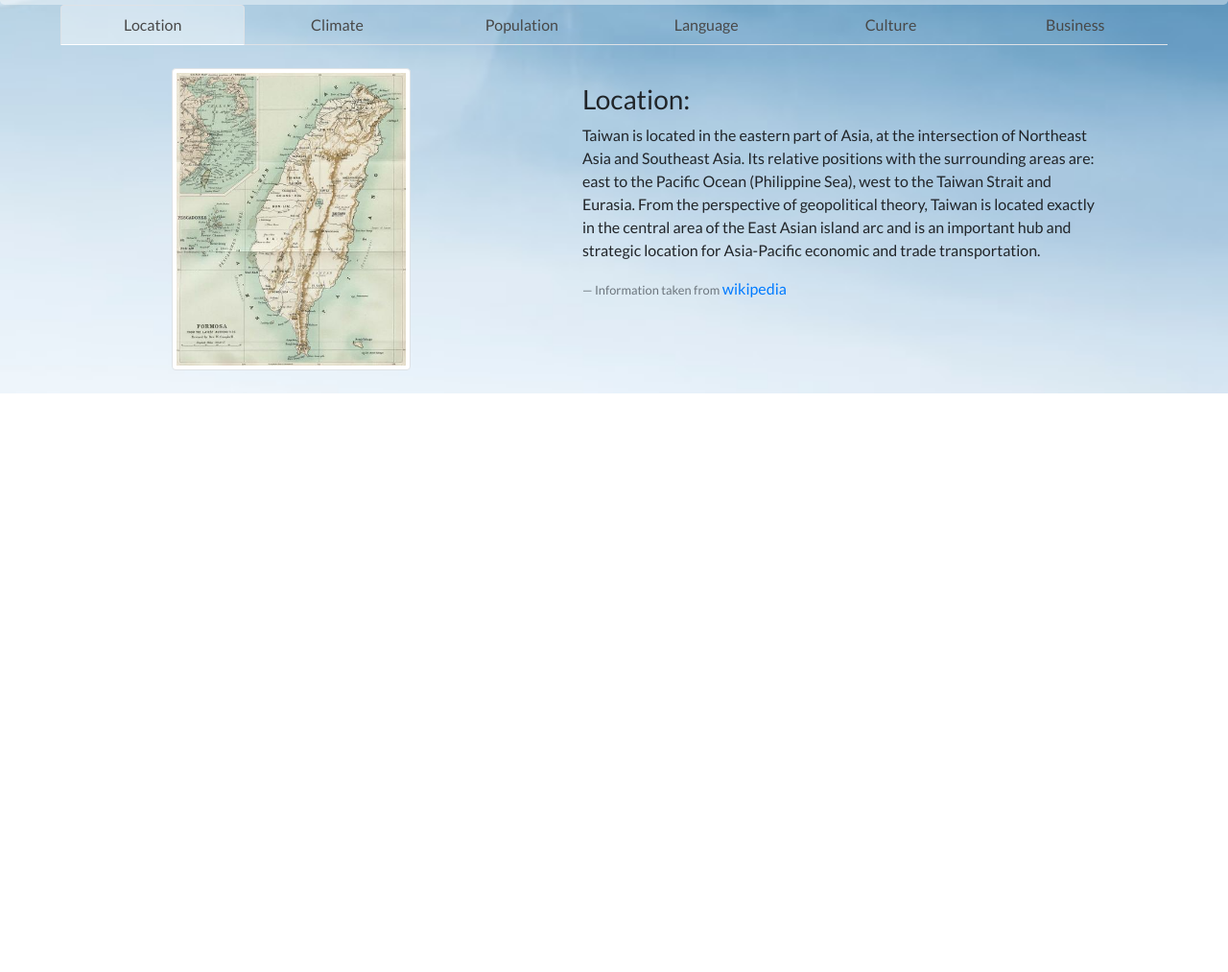
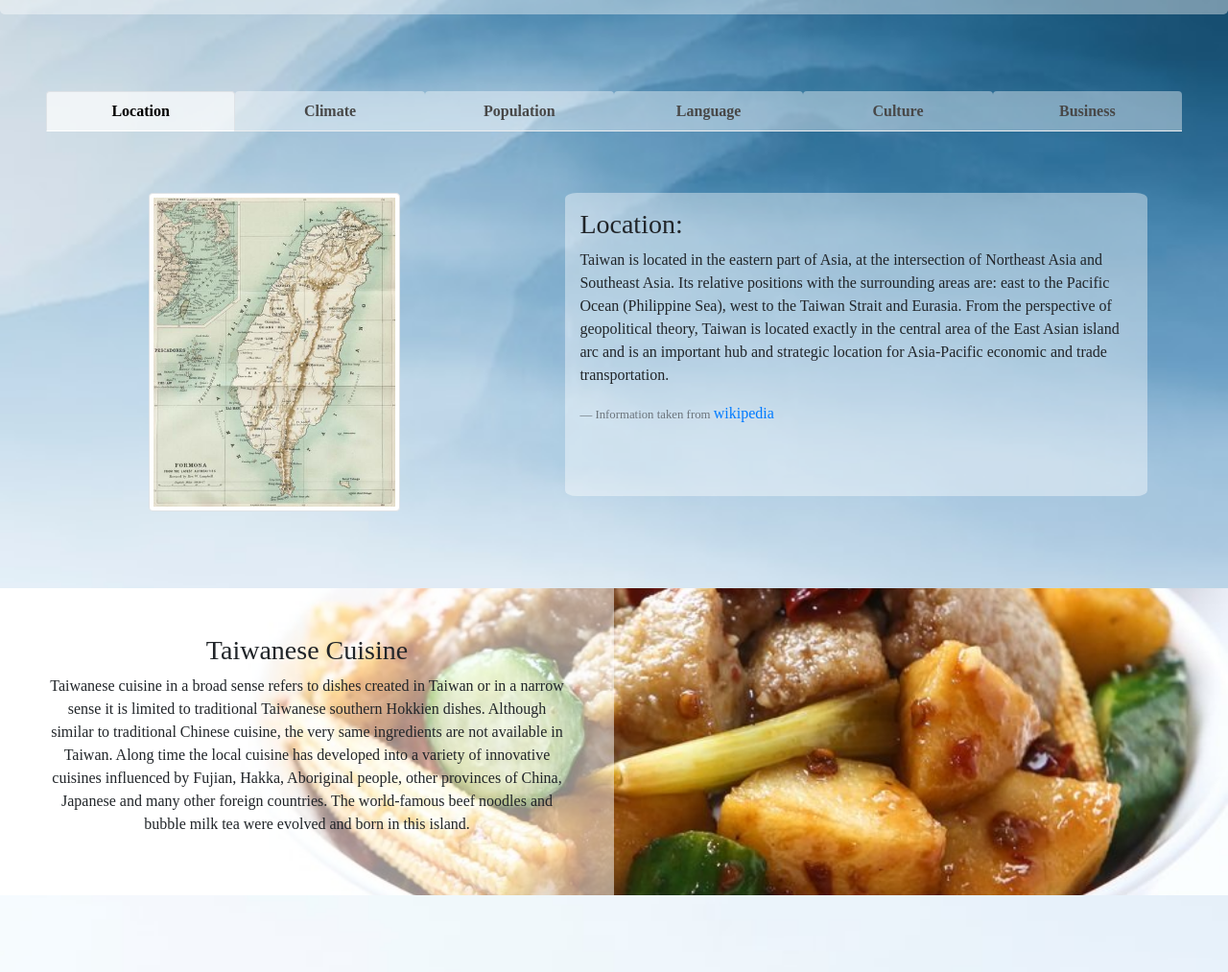
Before and after one commit to Code-Institute-Submissions/lilychuang78-milestone2-1, a plain HTML site: page index.html in a window 1280 px wide. Shown: the part 865-1878 px from the top of the page at 96% size. Before the commit the page ends 1275 px from the top, so only its background shows below. Drawn offline with nearby package versions, Linux system fonts and the light colour scheme; some packages are replaced by stand-ins of ours; a script that the page names is missing; a web font is replaced by a local one.

Commit message:
add cuisine section header and content

```diff
--- a/assets/css/style.css
+++ b/assets/css/style.css
@@ -1,6 +1,6 @@
 /*---GENERAL---*/
 * {
-	font-family: 'Lato', sans-serif;
+	font-family: 'Castoro', serif;
 	font-size: 16px;
 }
 
@@ -10,17 +10,28 @@ body{
     background-repeat: no-repeat;
     background-position: center;
     background-size: cover;
+    background-attachment: fixed;
+}
+
+.container-fluid{
+    padding-left: 0;
+    padding-right: 0;
 }
 
 
 /*---NAVBAR---*/
-.navbar-bg{
-    background-color: rgba(255, 255, 255, 0.562);
+.navbar{
+    height: 3rem;
+    background-color: rgba(255, 255, 255, 0.6);
 }
 
-.navbar{
-    height: 3rem;
+.collapse.show{
+    background-color: rgba(255, 255, 255, 0.6);
+    text-align: center;
+    border-radius: 2%;
 }
+
+
 .nav-text {
     color: #484848;
 }
@@ -32,7 +43,7 @@ background-image: url('https://mdbootstrap.com/img/svg/hamburger5.svg?color=4848
 /*---SLIDESHOW---*/
 #slideshow {
   position: relative;
-  height: 30rem;
+  height: 20rem;
 }
 
 .img-case {
@@ -53,8 +64,8 @@ background-image: url('https://mdbootstrap.com/img/svg/hamburger5.svg?color=4848
 
 /*---EXPLORE INTRO---*/
 .explore-container{
-    padding-left: 0;
-    padding-right: 0;
+    margin-top: 10rem;
+    margin-bottom: 5rem;
 }
 
 .jumbotron{
@@ -62,7 +73,7 @@ background-image: url('https://mdbootstrap.com/img/svg/hamburger5.svg?color=4848
     text-align: center;
 }
 
-.jumbotron h2{
+.jumbotron h1{
     color: #484848;
     text-shadow: 2px 2px rgb(148, 145, 145);
 }
@@ -72,13 +83,53 @@ background-image: url('https://mdbootstrap.com/img/svg/hamburger5.svg?color=4848
     color: #484848;
 }
 .nav-tabs .nav-item.show .nav-link, .nav-tabs .nav-link.active {
-    color: #484848;
+    color: black;
+    background-color:rgba(255, 255, 255, 0.7);
+}
+
+.tab a{
     background-color:rgba(255, 255, 255, 0.4);
 }
 
+.tab-text{
+    background-color:rgba(255, 255, 255, 0.4);
+    padding-top: 1rem;
+    padding-bottom: 1rem;
+    border-radius: 2%;
+}
 .location-img{
     width: 70%;
 }
 .language-img {
     width: 60%;
 }
+
+/*---CUISINE---*/
+.cuisine-container{
+    margin-top: 5rem;
+    margin-bottom: 5rem;
+}
+
+.header {
+    width: 100%;
+    height: 20rem;
+    position:relative;
+    margin: 0;
+    /*---credit: image is from https://pixy.org/58283/---*/
+    background-image: url('../images/food-header.jpg');
+    background-size: cover;
+    background-position: center;
+    background-repeat: no-repeat;
+}
+
+.article{
+    width: 50%;
+    height: 100%;
+    position: absolute;
+    padding: 3rem;
+    background: rgba(255, 255, 255, 0.5);
+}
+
+#cuisine h3{
+    color: #black;
+}
--- a/index.html
+++ b/index.html
@@ -10,7 +10,8 @@
 	<script src="https://maxcdn.bootstrapcdn.com/bootstrap/4.0.0/js/bootstrap.min.js"
 		integrity="sha384-JZR6Spejh4U02d8jOt6vLEHfe/JQGiRRSQQxSfFWpi1MquVdAyjUar5+76PVCmYl" crossorigin="anonymous">
 	</script>
-	<link href="https://fonts.googleapis.com/css2?family=Lato&display=swap" rel="stylesheet">
+	<link rel="preconnect" href="https://fonts.gstatic.com">
+	<link href="https://fonts.googleapis.com/css2?family=Castoro&display=swap" rel="stylesheet">
 	<link rel="stylesheet" href="assets/css/style.css" type="text/css" />
 	<title>Discover Taiwan</title>
 </head>
@@ -24,14 +25,17 @@
          </button>
 		<div class="collapse navbar-collapse" id="navbarNav">
 			<ul class="navbar-nav">
-				<li class="nav-item active">
-					<a class="nav-link nav-text" href="#top">Home</a>
+				<li class="nav-item">
+					<a class="nav-link nav-text" href="#info">Info</a>
 				</li>
 				<li class="nav-item">
-					<a class="nav-link nav-text" href="#info">Explore</a>
+					<a class="nav-link nav-text" href="#attraction">Attraction</a>
 				</li>
 				<li class="nav-item">
-					<a class="nav-link nav-text" href="#">Contact</a>
+					<a class="nav-link nav-text" href="#cuisine">Cuisine</a>
+				</li>
+				<li class="nav-item">
+					<a class="nav-link nav-text" href="#contact">Contact</a>
 				</li>
 			</ul>
 		</div>
@@ -60,12 +64,11 @@
 						</div>
 	</section>
 	<!--SLIDESHOW ENDS HERE-->
-
 	<!--EXPLORE INTRO STARTS HERE-->
 	<div id="info"></div>
 	<section class="container-fluid explore-container">
 		<div class="jumbotron mb-0">
-			<h2 class="mb-3 mt-3">Discover#Taiwan</h2>
+			<h1 class="mb-3 mt-3">Discover#Taiwan</h1>
 			<p class="mx-5 mt-4">
 				This website is dedicated to introducing Taiwan to everyone.<br>
                Taiwan is a country rich with its diverse cultures and friendly people.<br>
@@ -76,27 +79,26 @@
 		</div>
 	</section>
 	<!--EXPLORE INTRO ENDS HERE-->
-
 	<!--EXPLORE TAB STRATS HERE-->
 	<section class="container-fluid">
-		<ul class="nav nav-tabs nav-justified mx-5">
+		<ul class="nav nav-tabs nav-justified mx-5 mb-5">
 			<li class="nav-item tab">
-				<a href="#location" class="nav-link active" data-toggle="tab">Location</a>
+				<a href="#location" class="nav-link active" data-toggle="tab"><strong>Location</strong></a>
 			</li>
 			<li class="nav-item tab">
-				<a href="#climate" class="nav-link" data-toggle="tab">Climate</a>
+				<a href="#climate" class="nav-link" data-toggle="tab"><strong>Climate</strong></a>
 			</li>
 			<li class="nav-item tab">
-				<a href="#population" class="nav-link" data-toggle="tab">Population</a>
+				<a href="#population" class="nav-link" data-toggle="tab"><strong>Population</strong></a>
 			</li>
 			<li class="nav-item tab">
-				<a href="#language" class="nav-link" data-toggle="tab">Language</a>
+				<a href="#language" class="nav-link" data-toggle="tab"><strong>Language</strong></a>
 			</li>
 			<li class="nav-item tab">
-				<a href="#culture" class="nav-link" data-toggle="tab">Culture</a>
+				<a href="#culture" class="nav-link" data-toggle="tab"><strong>Culture</strong></a>
 			</li>
 			<li class="nav-item tab">
-				<a href="#business" class="nav-link" data-toggle="tab">Business</a>
+				<a href="#business" class="nav-link" data-toggle="tab"><strong>Business</strong></a>
 			</li>
 		</ul>
 		<div class="tab-content mx-5">
@@ -106,10 +108,9 @@
 					<div class="row my-4">
 						<div class="col-md-4 mx-auto my-auto">
 							<!--credit: image is from https://snappygoat.com/s/?q=bestof%3A1655+Map+of+Formosa+%28Taiwan%29+and+Surrounding+Countries+by+Italian+Missionary+%E7%BE%A9%E5%A4%A7%E5%88%A9%E4%BA%BA%E6%89%80%E7%B9%AA%E7%A6%8F%E7%88%BE%E6%91%A9%E6%B2%99%E8%87%BA%E7%81%A3%E8%88%87%E5%91%A8%E9%82%8A%E5%9C%8B%E5%AE%B6.jpg+zh-tw+%E7%BE%A9%E5%A4%A7%E5%88%A9%E8+%B6%E7%A9%8C%E6#cda9bc9172b0b4d398a1c6b8f208b6f67670e7e7,0,168.-->
-							<img src='assets/images/formosa.jpg' class="img-fluid img-thumbnail mx-auto d-block location-img"
-                           alt="countries in East Asia map" />
+							<img src='assets/images/formosa.jpg' class="img-fluid img-thumbnail mx-auto d-block mt-3 location-img" alt="countries in East Asia map" />
                      </div>
-							<div class="col-md-6 mx-auto my-3">
+							<div class="col-md-6 mx-auto my-3 tab-text">
 								<h3>Location:</h3>
 								<!--credit: information taken from https://zh.wikipedia.org/wiki/%E5%8F%B0%E7%81%A3%E5%9C%B0%E7%90%86#%E5%9C%B0%E7%90%86%E4%BD%8D%E7%BD%AE-->
 								<p class="mx-auto">Taiwan is located in the eastern part of Asia, at the intersection of
@@ -128,7 +129,6 @@
 					</div>
 				</div>
 				<!--LOCATION TAB ENDS HERE-->
-
 				<!--CLIMATE TAB STARTS HERE-->
 				<div class="tab-pane fade" id="climate">
 					<div class="container-fluid">
@@ -138,7 +138,7 @@
 								<img src='assets/images/taiwan-south-ride.jpg' class="img-fluid img-thumbnail mx-auto d-block"
                            alt="typical tropical view in Taiwan" />
                      </div>
-								<div class="col-md-6 mx-auto my-3">
+								<div class="col-md-6 mx-auto my-3 tab-text">
 									<h3>Climate:</h3>
 									<!--credit: information taken from https://zh.wikipedia.org/wiki/%E8%87%BA%E7%81%A3%E6%B0%A3%E5%80%99-->
 									<p class="mx-auto">The climate of Taiwan Island has a subtropical monsoon climate to
@@ -158,17 +158,15 @@
 						</div>
 					</div>
 					<!--CLIMATE TAB ENDS HERE-->
-
 					<!--POPULATION TAB STARTS HERE-->
 					<div class="tab-pane fade" id="population">
 						<div class="container-fluid">
 							<div class="row my-4">
 								<div class="col-md-4 mx-auto my-auto">
 									<!--credit: image is from https://en.wikipedia.org/wiki/Demographics_of_Taiwan#:~:text=The%20population%20of%20Taiwan%2C%20officially,651%20inhabitants%20per%20square%20kilometer.-->
-									<img src='assets/images/Taiwan_population_density_map.png' class="img-fluid img-thumbnail mx-auto d-block"
-                           alt="population density map of Taiwan" />
+									<img src='assets/images/Taiwan_population_density_map.png' class="img-fluid img-thumbnail mx-auto d-block" alt="population density map of Taiwan" />
                      </div>
-									<div class="col-md-6 mx-auto my-3">
+									<div class="col-md-6 mx-auto my-3 tab-text">
 										<h3>Population:</h3>
 										<!--credit: information taken from https://en.wikipedia.org/wiki/Demographics_of_Taiwan#:~:text=The%20population%20of%20Taiwan%2C%20officially,651%20inhabitants%20per%20square%20kilometer.-->
 										<p class="mx-auto">The population of Taiwan is approximately 23.57 million,
@@ -197,17 +195,15 @@
 							</div>
 						</div>
 						<!--POPULATION TAB ENDS HERE-->
-
 						<!--LANGUAGE TAB STARTS HERE-->
 						<div class="tab-pane fade" id="language">
 							<div class="container-fluid">
 								<div class="row my-4">
 									<div class="col-md-4 mx-auto my-auto">
 										<!--credit: image is from https://commons.wikimedia.org/wiki/File:%E5%9C%8B%E9%9F%B3%E5%AD%97%E6%AF%8D.jpg-->
-										<img src='assets/images/language.jpg' class="img-fluid img-thumbnail mx-auto d-block language-img"
-                           alt="different written languages in Taiwan" />
+										<img src='assets/images/language.jpg' class="img-fluid img-thumbnail mx-auto d-block language-img" alt="different written languages in Taiwan" />
                      </div>
-										<div class="col-md-6 mx-auto my-3">
+										<div class="col-md-6 mx-auto my-3 tab-text">
 											<h3>Language:</h3>
 											<!--credit: information taken from https://en.wikipedia.org/wiki/Languages_of_Taiwan-->
 											<p class="mx-auto">The languages of Taiwan consist of several varieties of
@@ -231,7 +227,6 @@
 								</div>
 							</div>
 							<!--LANGUAGE TAB ENDS HERE-->
-
 							<!--CULTURE TAB STARTS HERE-->
 							<div class="tab-pane fade" id="culture">
 								<div class="container-fluid">
@@ -241,7 +236,7 @@
 											<img src='assets/images/temple.jpg' class="img-fluid img-thumbnail mx-auto d-block"
                            alt="picture of a temple at night" />
                      </div>
-											<div class="col-md-6 mx-auto my-3">
+											<div class="col-md-6 mx-auto my-3 tab-text">
 												<h3>Culture:</h3>
 												<!--credit: information taken from https://zh.wikipedia.org/wiki/%E8%87%BA%E7%81%A3%E6%96%87%E5%8C%96-->
 												<p class="mx-auto">Taiwan's culture presents multifacetedly in different
@@ -275,7 +270,6 @@
 									</div>
 								</div>
 								<!--CULTURE TAB ENDS HERE-->
-
 								<!--BUSINESS TAB STARTS HERE-->
 								<div class="tab-pane fade" id="business">
 									<div class="container-fluid">
@@ -284,7 +278,7 @@
 												<!--credit: image is from https://unsplash.com/photos/gZetDri2mXo-->
 												<img src='assets/images/streetview.jpg' class="img-fluid img-thumbnail mx-auto d-block" alt="countries in East Asia map" />
                      </div>
-												<div class="col-md-6 mx-auto my-3">
+												<div class="col-md-6 mx-auto my-3 tab-text">
 													<h3>Business:</h3>
 													<!--credit: information taken from
                            https://international.thenewslens.com/article/124421 and
@@ -310,7 +304,8 @@
 															href="https://en.wikipedia.org/wiki/List_of_companies_of_Taiwan">wikipedia</a>
 													</footer>
 													<footer class="blockquote-footer">Information taken from <a
-															href="https://international.thenewslens.com/article/124421">The News Lens</a>
+															href="https://international.thenewslens.com/article/124421">The
+															News Lens</a>
 													</footer>
 												</div>
 											</div>
@@ -319,8 +314,30 @@
 									<!--BUSINESS TAB ENDS HERE-->
 								</div>
 	</section>
+	<!--EXPLORE TAB ENDS HERE-->
 
-	<!--EXPLORE TAB ENDS HERE-->
+	<!--ATTRACTION SECTION STARTS HERE-->
+	<!--put google map api here-->
+	<!--ATTRACTION SECTION ENDS HERE-->
+
+
+	<!--CUISINE SECTION STARTS HERE-->
+	<section id="cuisine" class="container-fluid cuisine-container">
+		<div class="header">
+			<div class="text-center article">
+				<h3>Taiwanese Cuisine</h3>
+				<p>Taiwanese cuisine in a broad sense refers to dishes created in Taiwan or in a narrow sense it is
+					limited to traditional Taiwanese southern Hokkien dishes. Although similar to traditional Chinese
+					cuisine, the very same ingredients are not available in Taiwan. Along time the local cuisine has
+					developed into a variety of innovative cuisines influenced by Fujian, Hakka, Aboriginal people,
+					other provinces of China, Japanese and many other foreign countries. The world-famous beef noodles
+					and bubble milk tea were evolved and born in this island.</p>
+			</div>
+		</div>
+
+
+	</section>
+	<!--CUISINE SECTION ENDS HERE-->
 	<footer>
 	</footer>
 	<script defer
```
Also changed, not shown: assets/images/food-header.jpg (added). Lines whose indentation alone changed are shown as unchanged.
